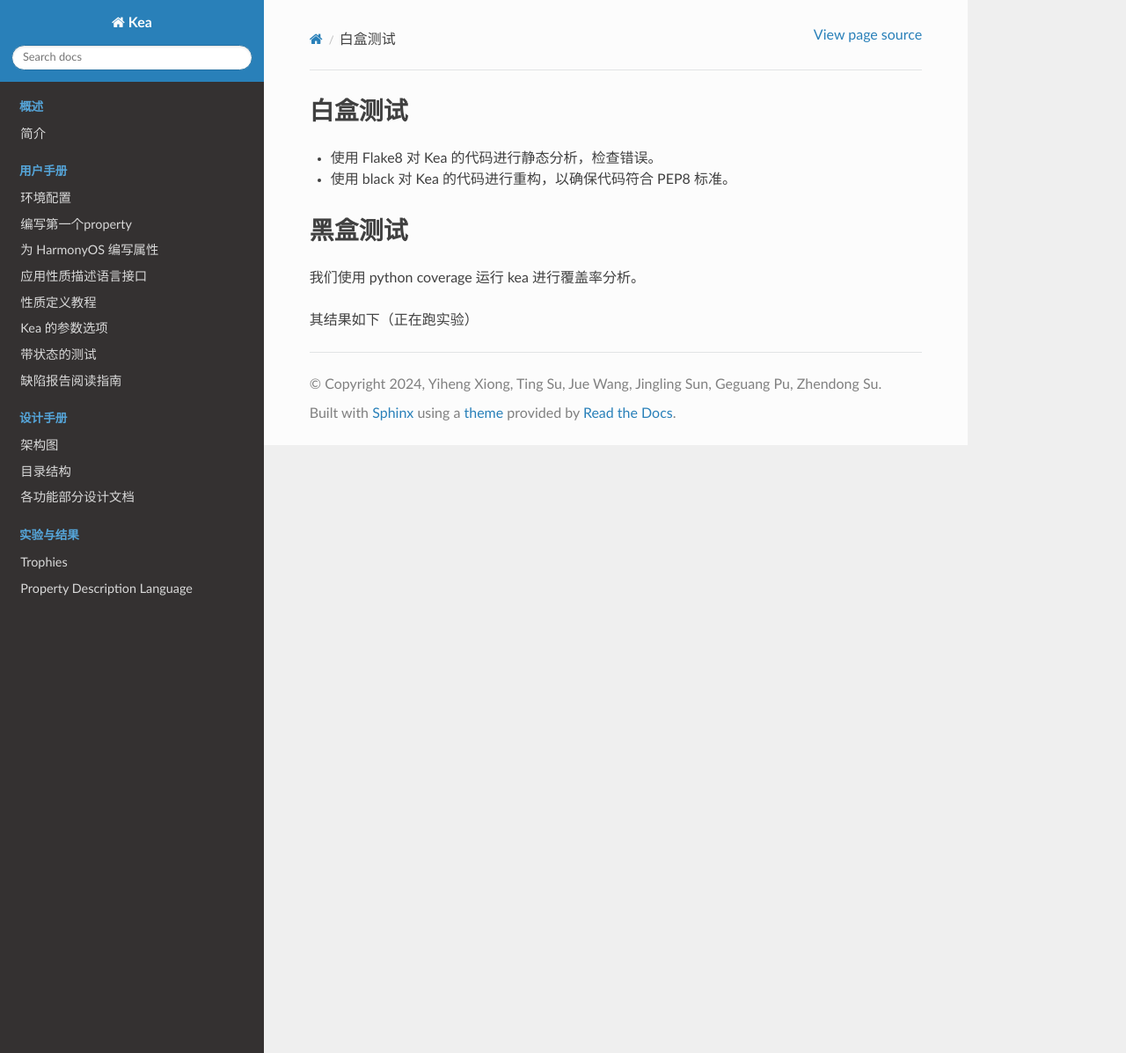
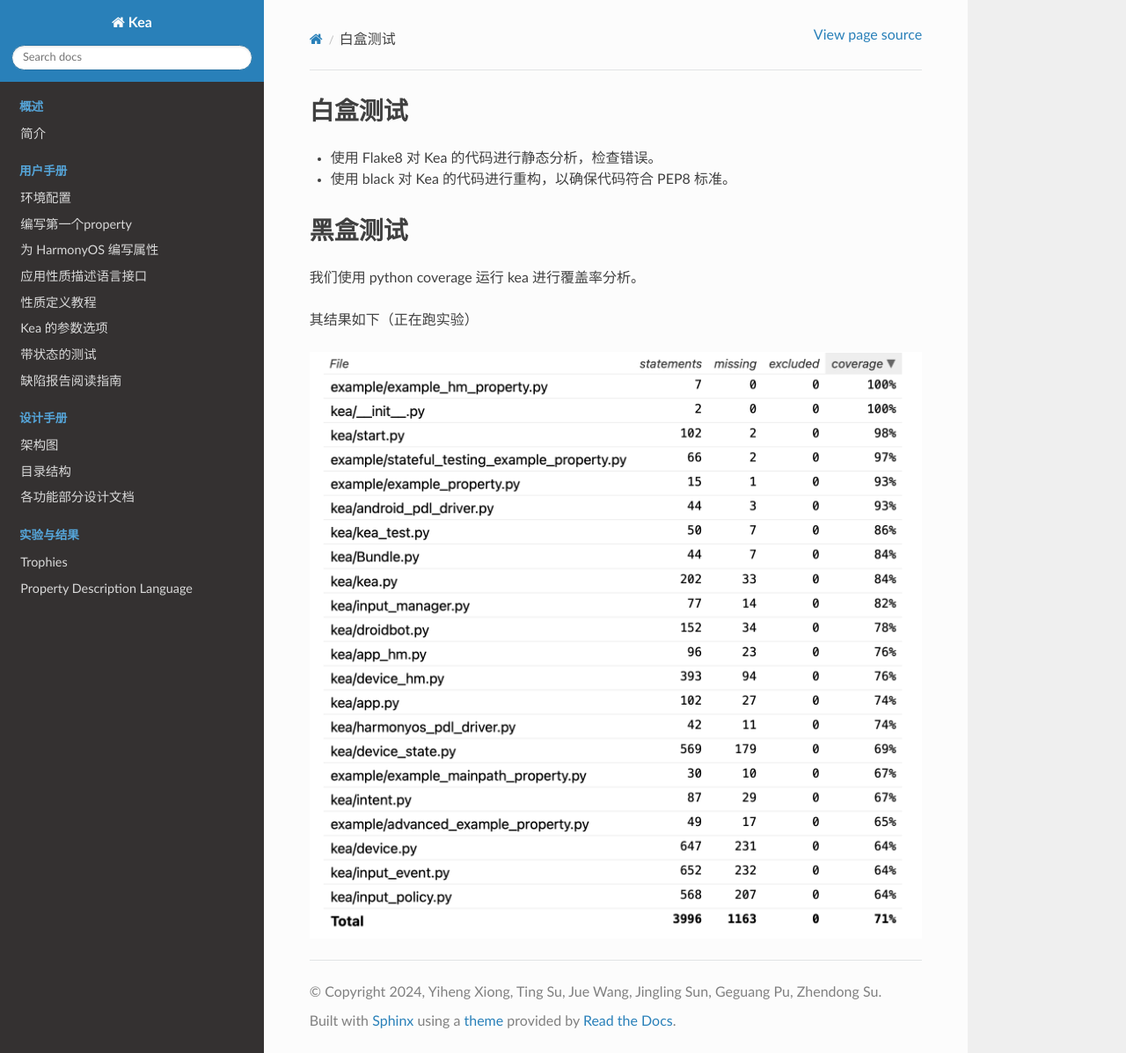
Before and after one commit to XixianLiang/kea-technic-docs, a Sphinx documentation site: the page built from docs/source/part-experiment/exp.rst, in a window 1280 px wide and 1197 px high. Shown: the whole window at 88% size. Built offline with Sphinx 7.4.7 and the Read the Docs theme 3.1.0, drawn with Linux system fonts in a browser that asks for light colours.

Commit message:
docs(experiment):add python coverage test image

```diff
--- a/docs/source/part-experiment/exp.rst
+++ b/docs/source/part-experiment/exp.rst
@@ -11,3 +11,6 @@
 我们使用 python coverage 运行 kea 进行覆盖率分析。
 
 其结果如下（正在跑实验）
+
+.. image:: ../../images/coverage.png
+    :align: center
--- a/docs/source/part-theory/introduction/Advantage.rst
+++ b/docs/source/part-theory/introduction/Advantage.rst
@@ -6,7 +6,7 @@ Kea 的优势
 
 - 静态分析的输入空间小，仅对源代码利用静态分析的算法进行分析。功能相关性低，分析难以贴近真实应用功能。
 
-- 随机测试(Fuzzing)的输入控件大，可以生成大量不同的输入，从而到达不同的应用状态。然而其功能相关性低，
+- 随机测试(Fuzzing)的输入空间大，可以生成大量不同的输入，从而到达不同的应用状态。然而其功能相关性低，
   一个应用功能可由一条多个事件组合而成的路径表示，随机测试的过程难以完整走出一个完整的应用功能路径。
 
 - 脚本测试的输入空间小，一个脚本测试由初始化，应用功能执行脚本及断言组成，始终为一个单一的路径。功能相关性高，
```
Also changed, not shown: docs/images/coverage.png (added).
